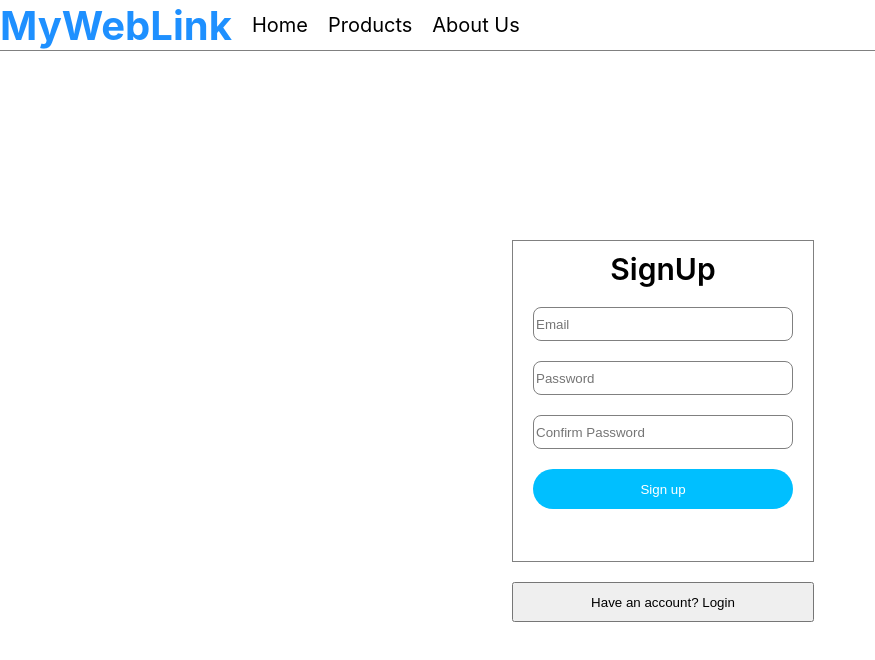
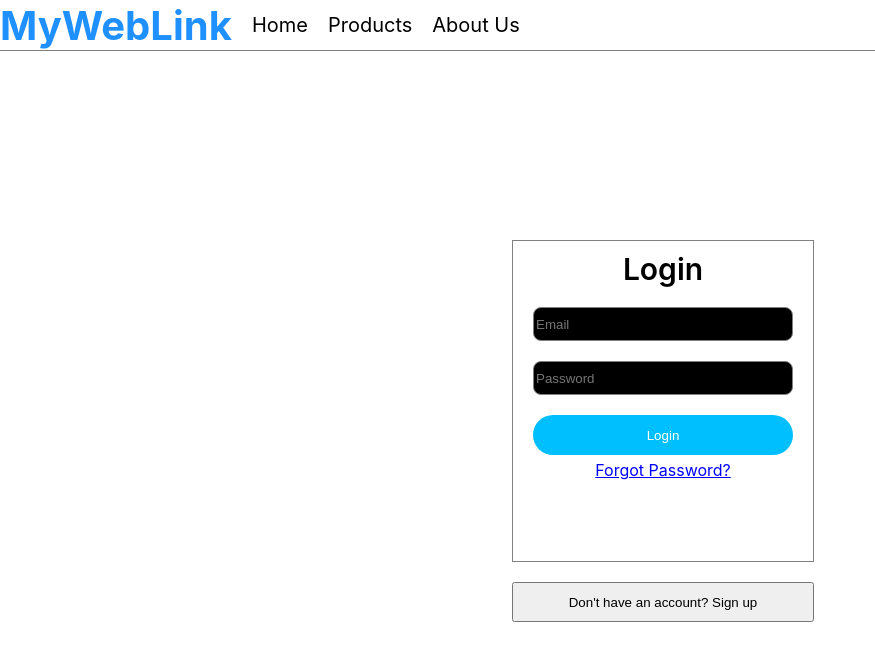
Before and after one commit to AmithChandru/expense-tracker, a React (Create React App) app: page /Login in a window 1280 px wide. Shown: the top 660 px of the page, without its empty margins (0-875 px from the left). Built offline with nearby package versions, Linux system fonts and the light colour scheme.

Commit message:
Added login

```diff
--- a/package.json
+++ b/package.json
@@ -8,6 +8,7 @@
     "@testing-library/user-event": "^13.5.0",
     "react": "^18.2.0",
     "react-dom": "^18.2.0",
+    "react-router-dom": "^6.9.0",
     "react-scripts": "5.0.1",
     "web-vitals": "^2.1.4"
   },
--- a/src/App.js
+++ b/src/App.js
@@ -1,12 +1,24 @@
+import { BrowserRouter, Route, Routes } from 'react-router-dom';
 import './App.css';
 import Header from './components/Header';
+import Home from './components/Home';
+import Login from './components/Login';
 import Signup from './components/Signup';
+import LoginProvider from './components/Store/LoginProvider';
 
 function App() {
   return (
     <div className="App">
-      <Header />
-      <Signup />
+      <LoginProvider>
+        <Header />
+        <BrowserRouter>
+          <Routes>
+            <Route path='/Login' element={<Login />} />
+            <Route path='/Signup' element={<Signup />} />
+            <Route path='/' element={<Home />} />
+          </Routes>
+        </BrowserRouter>
+      </LoginProvider>
     </div>
   );
 }
--- /dev/null
+++ b/src/components/Home.js
@@ -0,0 +1,7 @@
+const Home = () => {
+  return(
+    <div style={{top: '30%', left: '40%', position: 'absolute'}}>Welcome to Expense Tracker!!!</div>
+  )
+}
+
+export default Home;
--- /dev/null
+++ b/src/components/Login.js
@@ -0,0 +1,65 @@
+import { useContext, useState } from 'react';
+import { useNavigate } from 'react-router-dom';
+import './Signup.css';
+import LoginContext from './Store/LoginContext';
+
+const Login = () => {
+
+  const [email, setEmail] = useState(null);
+  const [password, setPassword] = useState(null);
+  const LoginCtx = useContext(LoginContext);
+  const navigate = useNavigate();
+
+  const handleNavigate = () => {
+    navigate('/Signup');
+  }
+
+  const handleLogin = async (e) => {
+    e.preventDefault();
+
+    await fetch('https://identitytoolkit.googleapis.com/v1/accounts:signInWithPassword?key=AIzaSyCszasJf5BQUdZzWYKXbjjvKo5BlnvW79Q', {
+      method: 'POST',
+      body: JSON.stringify({
+        email: email,
+        password: password,
+        returnSecureToken: true
+      }),
+      headers: {
+        'Content-Type': 'application/json'
+      }
+    }).then((res) => {
+      if (res.ok) {
+        res.json().then((data) => {
+          LoginCtx.handleLogin(data);
+          console.log(data);
+          navigate('/');
+        })
+      } else {
+        res.json().then((data) => {
+          alert(data.error.message);
+        })
+      }
+    })
+  }
+
+  const handleForgotPassword = () => {}
+
+  return (
+    <div style={{ position: 'absolute', top: '30%', left: '40%' }}>
+      <div className='SignupModal'>
+        <span style={{ fontSize: '30px', fontWeight: '600', marginTop: '10px' }}>Login</span>
+        <form className='SignupForm' onSubmit={handleLogin}>
+          <input className='SigninInput' type='email' placeholder='Email' onChange={(e) => setEmail(e.target.value)} />
+          <input className='SigninInput' type='password' placeholder='Password' onChange={(e) => setPassword(e.target.value)} />
+          <button className='SignupButton' type='submit'>Login</button>
+          <span className='ForgotPassword' onClick={handleForgotPassword}>Forgot Password?</span>
+        </form>
+      </div>
+      <button className='LoginButton' onClick={handleNavigate}>
+        Don't have an account? Sign up
+      </button>
+    </div>
+  )
+}
+
+export default Login;
--- a/src/components/Signup.css
+++ b/src/components/Signup.css
@@ -34,3 +34,19 @@
   height: 40px;
   cursor: pointer;
 }
+
+.SigninInput {
+  height: 30px;
+  border-radius: 8px;
+  margin-bottom: 20px;
+  border: 1px solid gray;
+  background-color: black;
+  color: white;
+}
+
+.ForgotPassword {
+  cursor: pointer;
+  color: blue;
+  text-decoration: underline;
+  margin-top: 5px;
+}
--- a/src/components/Signup.js
+++ b/src/components/Signup.js
@@ -1,4 +1,5 @@
 import { useState } from 'react';
+import { useNavigate } from 'react-router-dom';
 import './Signup.css';
 
 const Signup = () => {
@@ -6,6 +7,11 @@ const Signup = () => {
   const [email, setEmail] = useState(null);
   const [password, setPassword] = useState(null);
   const [confirmPassword, setConfirmPassword] = useState(null);
+  const navigate = useNavigate();
+
+  const handleNav = () => {
+    navigate('/Login');
+  }
 
   const handleSignup = async (e) => {
     e.preventDefault();
@@ -54,7 +60,7 @@ const Signup = () => {
           <button className='SignupButton' type='submit'>Sign up</button>
         </form>
       </div>
-      <button className='LoginButton'>
+      <button className='LoginButton' onClick={handleNav}>
         Have an account? Login
       </button>
     </div>
--- /dev/null
+++ b/src/components/Store/LoginContext.js
@@ -0,0 +1,9 @@
+import React from "react";
+
+const LoginContext = React.createContext({
+  token: [],
+  handleLogin: () => {},
+  handleLogout: () => {}
+})
+
+export default LoginContext;
--- /dev/null
+++ b/src/components/Store/LoginProvider.js
@@ -0,0 +1,29 @@
+import { useState } from "react";
+import LoginContext from "./LoginContext";
+
+const LoginProvider = (props) => {
+
+  const [token, setToken] = useState(null);
+
+  const handleLogout = () => {
+    setToken(null);
+  }
+
+  const handleLogin = (item) => {
+    setToken(item);
+  }
+
+  const LoginCtx = {
+    token: token,
+    handleLogin: handleLogin,
+    handleLogout: handleLogout
+  }
+
+  return (
+    <LoginContext.Provider value={LoginCtx}>
+      {props.children}
+    </LoginContext.Provider>
+  )
+}
+
+export default LoginProvider;
```
Also changed, not shown: 1 other file (tests, documents, lock files or other folders).
